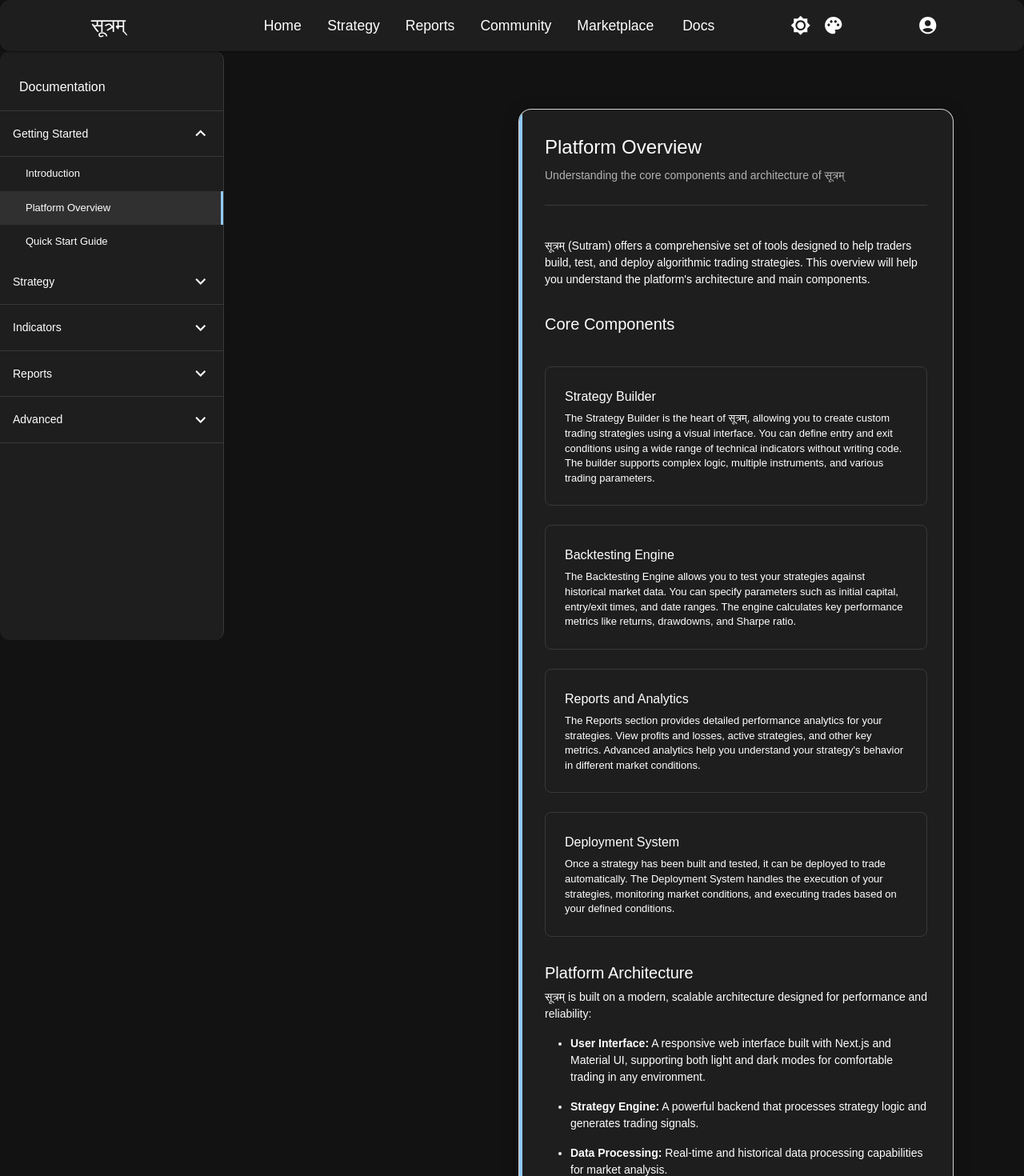
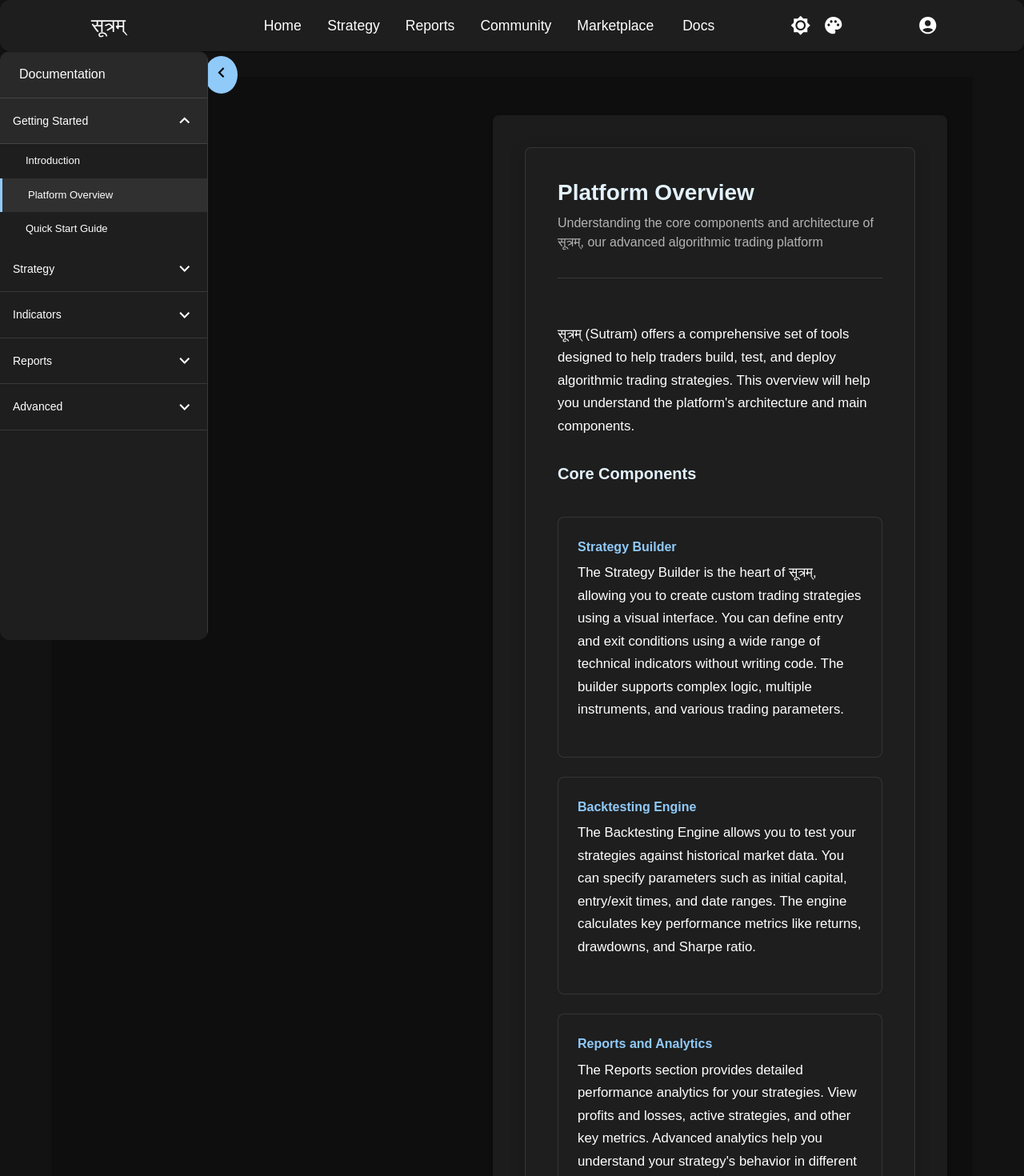
Before and after one commit to AmitSharmamad/mukham, a Next.js app: page /docs/getting-started/platform-overview in a window 1280 px wide. Shown: the top 1470 px of the page at 80% size. Built offline with nearby package versions, Linux system fonts and the light colour scheme; a web font is replaced by a local one.

Commit message:
Made docs a bit bette

```diff
--- a/src/components/DocContent/index.tsx
+++ b/src/components/DocContent/index.tsx
@@ -1,5 +1,5 @@
 import React from 'react';
-import { Box, BoxProps, alpha, Divider, Typography, useTheme } from '@mui/material';
+import { Box, BoxProps, alpha, Divider, Typography, useTheme, Paper } from '@mui/material';
 import { styled } from '@mui/material/styles';
 
 export interface DocContentProps extends BoxProps {
@@ -7,28 +7,18 @@ export interface DocContentProps extends BoxProps {
   subtitle?: string;
 }
 
-const StyledDocContent = styled(Box)(({ theme }) => ({
+const StyledDocContent = styled(Paper)(({ theme }) => ({
   backgroundColor: theme.palette.background.paper,
-  borderRadius: theme.shape.borderRadius * 2,
-  transition: theme.transitions.create(['background-color', 'box-shadow', 'border-color']),
+  borderRadius: theme.shape.borderRadius,
+  transition: theme.transitions.create(['background-color', 'box-shadow']),
   boxShadow: theme.palette.mode === 'dark'
-    ? '0 4px 20px rgba(0, 0, 0, 0.25)'
-    : '0 2px 10px rgba(0, 0, 0, 0.05)',
-  border: `1px solid ${alpha(theme.palette.divider, theme.palette.mode === 'dark' ? 0.8 : 0.3)}`,
+    ? '0 4px 20px rgba(0, 0, 0, 0.2)'
+    : '0 1px 3px rgba(0, 0, 0, 0.05)',
   overflow: 'hidden',
-  padding: theme.spacing(4),
+  padding: theme.spacing(5),
+  width: '100%',
   position: 'relative',
-  '&::before': {
-    content: '""',
-    position: 'absolute',
-    top: 0,
-    left: 0,
-    width: '4px',
-    height: '100%',
-    backgroundColor: theme.palette.primary.main,
-    borderTopLeftRadius: theme.shape.borderRadius * 2,
-    borderBottomLeftRadius: theme.shape.borderRadius * 2,
-  }
+  border: theme.palette.mode === 'dark' ? `1px solid ${alpha(theme.palette.divider, 0.1)}` : 'none',
 }));
 
 export const DocContent: React.FC<DocContentProps> = ({
@@ -49,15 +39,28 @@ export const DocContent: React.FC<DocContentProps> = ({
     >
       {title && (
         <>
-          <Box sx={{ display: 'flex', flexDirection: 'column', mb: 2 }}>
-            <Typography variant="h4" component="h1" gutterBottom>
+          <Box sx={{ display: 'flex', flexDirection: 'column', mb: 4 }}>
+            <Typography
+              variant="h3"
+              component="h1"
+              gutterBottom
+              sx={{
+                fontWeight: 600,
+                color: theme.palette.mode === 'dark' ? theme.palette.primary.light : theme.palette.primary.dark,
+              }}
+            >
               {title}
             </Typography>
             {subtitle && (
               <Typography
-                variant="subtitle1"
+                variant="h6"
                 color="text.secondary"
-                sx={{ mb: 2 }}
+                sx={{
+                  mb: 3,
+                  fontWeight: 400,
+                  maxWidth: '700px',
+                  lineHeight: 1.5
+                }}
               >
                 {subtitle}
               </Typography>
@@ -66,7 +69,28 @@ export const DocContent: React.FC<DocContentProps> = ({
           </Box>
         </>
       )}
-      {children}
+      <Box sx={{
+        '& p': {
+          lineHeight: 1.7,
+          fontSize: '1.05rem',
+          mb: 2.5
+        },
+        '& h5': {
+          fontWeight: 600,
+          mb: 2,
+          mt: 4,
+          color: theme.palette.mode === 'dark' ? theme.palette.primary.light : theme.palette.primary.dark,
+        },
+        '& ul': {
+          pl: 3,
+          mb: 3
+        },
+        '& li': {
+          mb: 1.5
+        }
+      }}>
+        {children}
+      </Box>
     </StyledDocContent>
   );
 };
--- /dev/null
+++ b/src/components/DocNavigation/index.tsx
@@ -0,0 +1,79 @@
+import React from 'react';
+import { Box, Button, Divider, Typography, useTheme } from '@mui/material';
+import { ArrowBackIos, ArrowForwardIos } from '@mui/icons-material';
+import Link from 'next/link';
+
+interface DocNavigationProps {
+  prevDoc?: {
+    title: string;
+    path: string;
+  };
+  nextDoc?: {
+    title: string;
+    path: string;
+  };
+}
+
+export const DocNavigation: React.FC<DocNavigationProps> = ({ prevDoc, nextDoc }) => {
+  const theme = useTheme();
+
+  return (
+    <Box
+      sx={{
+        display: 'flex',
+        justifyContent: 'space-between',
+        mt: 6,
+        pt: 4,
+        borderTop: `1px solid ${theme.palette.divider}`
+      }}
+    >
+      {prevDoc ? (
+        <Button
+          component={Link}
+          href={prevDoc.path}
+          startIcon={<ArrowBackIos />}
+          variant="text"
+          color="primary"
+          sx={{
+            textAlign: 'left',
+            justifyContent: 'flex-start',
+            '&:hover': {
+              backgroundColor: 'transparent',
+              color: theme.palette.primary.main
+            }
+          }}
+        >
+          <Box sx={{ display: 'flex', flexDirection: 'column', alignItems: 'flex-start' }}>
+            <Typography variant="caption" sx={{ opacity: 0.7 }}>Previous</Typography>
+            <Typography variant="body2">{prevDoc.title}</Typography>
+          </Box>
+        </Button>
+      ) : <Box />}
+
+      {nextDoc && (
+        <Button
+          component={Link}
+          href={nextDoc.path}
+          endIcon={<ArrowForwardIos />}
+          variant="text"
+          color="primary"
+          sx={{
+            textAlign: 'right',
+            justifyContent: 'flex-end',
+            '&:hover': {
+              backgroundColor: 'transparent',
+              color: theme.palette.primary.main
+            }
+          }}
+        >
+          <Box sx={{ display: 'flex', flexDirection: 'column', alignItems: 'flex-end' }}>
+            <Typography variant="caption" sx={{ opacity: 0.7 }}>Next</Typography>
+            <Typography variant="body2">{nextDoc.title}</Typography>
+          </Box>
+        </Button>
+      )}
+    </Box>
+  );
+};
+
+export default DocNavigation;
--- a/src/components/DocsLayout/index.tsx
+++ b/src/components/DocsLayout/index.tsx
@@ -12,13 +12,14 @@ import {
   useMediaQuery,
   IconButton,
   Collapse,
-  ListSubheader
+  ListSubheader,
+  Paper
 } from '@mui/material';
-import { ExpandLess, ExpandMore, Menu as MenuIcon } from '@mui/icons-material';
+import { ExpandLess, ExpandMore, Menu as MenuIcon, ChevronLeft } from '@mui/icons-material';
 import Link from 'next/link';
 import { useRouter } from 'next/router';
 
-const drawerWidth = 280;
+const drawerWidth = 260;
 
 // Documentation structure with nested categories
 const docNavigation = [
@@ -77,7 +78,9 @@ export const DocsLayout: React.FC<DocsLayoutProps> = ({ children }) => {
   const theme = useTheme();
   const router = useRouter();
   const isMobile = useMediaQuery(theme.breakpoints.down('md'));
+  const isTablet = useMediaQuery(theme.breakpoints.down('lg'));
   const [mobileOpen, setMobileOpen] = useState(false);
+  const [drawerOpen, setDrawerOpen] = useState(!isTablet);
   const [openCategories, setOpenCategories] = useState<{ [key: string]: boolean }>({});
 
   // Initialize open state for categories based on current route
@@ -91,6 +94,11 @@ export const DocsLayout: React.FC<DocsLayoutProps> = ({ children }) => {
     setOpenCategories(initialOpenState);
   }, [router.pathname]);
 
+  // Update drawer state based on screen size
+  useEffect(() => {
+    setDrawerOpen(!isTablet);
+  }, [isTablet]);
+
   const handleToggleCategory = (category: string) => {
     setOpenCategories(prev => ({
       ...prev,
@@ -99,20 +107,25 @@ export const DocsLayout: React.FC<DocsLayoutProps> = ({ children }) => {
   };
 
   const handleDrawerToggle = () => {
+    if (isMobile) {
       setMobileOpen(!mobileOpen);
+    } else {
+      setDrawerOpen(!drawerOpen);
+    }
   };
 
   const isItemActive = (path: string) => router.pathname === path;
 
   const drawer = (
-    <Box sx={{ overflow: 'auto', mt: 2 }}>
+    <Box sx={{ overflow: 'auto', height: '100%', borderRight: `1px solid ${theme.palette.divider}` }}>
       <Typography
         variant="h6"
         sx={{
           px: 3,
           py: 2,
-          fontWeight: 400,
-          borderBottom: `1px solid ${theme.palette.divider}`
+          fontWeight: 500,
+          borderBottom: `1px solid ${theme.palette.divider}`,
+          backgroundColor: theme.palette.mode === 'dark' ? 'rgba(255, 255, 255, 0.05)' : 'rgba(0, 0, 0, 0.02)'
         }}
       >
         Documentation
@@ -131,13 +144,16 @@ export const DocsLayout: React.FC<DocsLayoutProps> = ({ children }) => {
               sx={{
                 py: 1.5,
                 borderBottom: `1px solid ${theme.palette.divider}`,
+                backgroundColor: openCategories[section.category] ?
+                  (theme.palette.mode === 'dark' ? 'rgba(255, 255, 255, 0.05)' : 'rgba(0, 0, 0, 0.02)') :
+                  'transparent'
               }}
             >
               <ListItemText
                 primary={section.category}
                 primaryTypographyProps={{
                   variant: 'subtitle1',
-                  fontWeight: 400
+                  fontWeight: 500
                 }}
               />
               {openCategories[section.category] ? <ExpandLess /> : <ExpandMore />}
@@ -157,7 +173,7 @@ export const DocsLayout: React.FC<DocsLayoutProps> = ({ children }) => {
                         backgroundColor: theme.palette.mode === 'dark'
                           ? 'rgba(255, 255, 255, 0.08)'
                           : 'rgba(0, 0, 0, 0.04)',
-                        borderRight: `3px solid ${theme.palette.primary.main}`,
+                        borderLeft: `3px solid ${theme.palette.primary.main}`,
                         '&:hover': {
                           backgroundColor: theme.palette.mode === 'dark'
                             ? 'rgba(255, 255, 255, 0.12)'
@@ -168,7 +184,12 @@ export const DocsLayout: React.FC<DocsLayoutProps> = ({ children }) => {
                   >
                     <ListItemText
                       primary={item.title}
-                      primaryTypographyProps={{ variant: 'body2' }}
+                      primaryTypographyProps={{
+                        variant: 'body2',
+                        sx: {
+                          fontWeight: isItemActive(item.path) ? 500 : 400
+                        }
+                      }}
                     />
                   </ListItemButton>
                 ))}
@@ -181,34 +202,36 @@ export const DocsLayout: React.FC<DocsLayoutProps> = ({ children }) => {
   );
 
   return (
-    <Box sx={{ display: 'flex', minHeight: '100%' }}>
-      {isMobile && (
+    <Box sx={{ display: 'flex', minHeight: '100%', backgroundColor: theme.palette.mode === 'dark' ? 'rgba(0, 0, 0, 0.2)' : '#f5f7f9' }}>
       <IconButton
         color="inherit"
-          aria-label="open drawer"
+        aria-label="toggle drawer"
         edge="start"
         onClick={handleDrawerToggle}
         sx={{
           mr: 2,
           ml: 1,
-            display: { sm: 'block', md: 'none' },
+          display: { xs: 'block' },
           position: 'fixed',
           top: 70,
-            left: 0,
+          left: drawerOpen && !isMobile ? drawerWidth - 12 : 10,
           zIndex: 1100,
           backgroundColor: theme.palette.primary.main,
           color: theme.palette.primary.contrastText,
+          transition: theme.transitions.create(['left'], {
+            easing: theme.transitions.easing.sharp,
+            duration: theme.transitions.duration.standard,
+          }),
           '&:hover': {
             backgroundColor: theme.palette.primary.dark,
           }
         }}
       >
-          <MenuIcon />
+        {drawerOpen && !isMobile ? <ChevronLeft /> : <MenuIcon />}
       </IconButton>
-      )}
       <Drawer
-        variant={isMobile ? "temporary" : "permanent"}
-        open={isMobile ? mobileOpen : true}
+        variant={isMobile ? "temporary" : "persistent"}
+        open={isMobile ? mobileOpen : drawerOpen}
         onClose={handleDrawerToggle}
         sx={{
           width: drawerWidth,
@@ -218,7 +241,8 @@ export const DocsLayout: React.FC<DocsLayoutProps> = ({ children }) => {
             boxSizing: 'border-box',
             top: { xs: 0, sm: 64 },
             height: { xs: '100%', sm: 'calc(100% - 64px)' },
-            borderRight: `1px solid ${theme.palette.divider}`
+            borderRight: 'none',
+            boxShadow: theme.palette.mode === 'dark' ? 'none' : '0 0 15px rgba(0, 0, 0, 0.05)'
           },
         }}
       >
@@ -228,15 +252,33 @@ export const DocsLayout: React.FC<DocsLayoutProps> = ({ children }) => {
         component="main"
         sx={{
           flexGrow: 1,
-          p: 3,
-          pt: { xs: 2, sm: 3 },
-          ml: { xs: 0, md: `${drawerWidth}px` },
-          width: { xs: '100%', md: `calc(100% - ${drawerWidth}px)` },
-          maxWidth: '100%'
+          p: { xs: 2, sm: 3, md: 4 },
+          ml: { xs: 0 },
+          width: '100%',
+          maxWidth: '100%',
+          transition: theme.transitions.create(['margin'], {
+            easing: theme.transitions.easing.sharp,
+            duration: theme.transitions.duration.standard,
+          }),
+          ...(drawerOpen && !isMobile && {
+            ml: `${drawerWidth}px`,
+            width: `calc(100% - ${drawerWidth}px)`,
+          }),
         }}
       >
         <Box sx={{ mb: 2, mt: { xs: 4, sm: 0 } }} />
+        <Paper
+          elevation={1}
+          sx={{
+            p: { xs: 3, sm: 4, md: 5 },
+            borderRadius: 1,
+            backgroundColor: theme.palette.mode === 'dark' ? 'rgba(30, 30, 30, 0.9)' : '#ffffff',
+            width: '100%',
+            minHeight: 'calc(100vh - 130px)',
+          }}
+        >
           {children}
+        </Paper>
       </Box>
     </Box>
   );
--- a/src/components/index.ts
+++ b/src/components/index.ts
@@ -2,6 +2,7 @@ export { default as Button } from './Button';
 export { default as Card } from './Card';
 export { default as DateTimePicker } from './DateTimePicker';
 export { default as DocContent } from './DocContent';
+export { default as DocNavigation } from './DocNavigation';
 export { default as Footer } from './Footer';
 export { default as MainLayout } from './MainLayout';
 export { default as Navbar } from '../components/Navbar';
--- a/src/pages/docs/getting-started/platform-overview.tsx
+++ b/src/pages/docs/getting-started/platform-overview.tsx
@@ -1,80 +1,153 @@
-import { Box, Typography, Divider, Grid } from '@mui/material';
+import { Box, Typography, Divider, Grid, useTheme, Paper } from '@mui/material';
 import { DocsLayout } from '../../../components/DocsLayout';
-import { DocContent } from '../../../components';
+import { DocContent, DocNavigation } from '../../../components';
 
 export default function PlatformOverview() {
+  const theme = useTheme();
+
   return (
     <DocsLayout>
       <DocContent
         title="Platform Overview"
-        subtitle="Understanding the core components and architecture of सूत्रम्"
-        sx={{ mb: 4 }}
+        subtitle="Understanding the core components and architecture of सूत्रम्, our advanced algorithmic trading platform"
       >
         <Typography variant="body1" paragraph>
           सूत्रम् (Sutram) offers a comprehensive set of tools designed to help traders build, test, and deploy
           algorithmic trading strategies. This overview will help you understand the platform's architecture and main components.
         </Typography>
 
-        <Typography variant="h5" gutterBottom sx={{ mt: 4 }}>
+        <Typography variant="h5" gutterBottom>
           Core Components
         </Typography>
 
         <Grid container spacing={3} sx={{ mt: 2 }}>
           <Grid item xs={12}>
-            <Box sx={{ p: 3, border: '1px solid', borderColor: 'divider', borderRadius: 1 }}>
-              <Typography variant="h6" gutterBottom>
+            <Paper
+              elevation={0}
+              sx={{
+                p: 3,
+                border: '1px solid',
+                borderColor: theme.palette.mode === 'dark' ? 'rgba(255, 255, 255, 0.1)' : 'rgba(0, 0, 0, 0.1)',
+                borderRadius: 1,
+                '&:hover': {
+                  boxShadow: theme.palette.mode === 'dark' ?
+                    '0 4px 20px rgba(0, 0, 0, 0.3)' :
+                    '0 4px 20px rgba(0, 0, 0, 0.08)',
+                  borderColor: theme.palette.primary.main,
+                }
+              }}
+            >
+              <Typography
+                variant="h6"
+                gutterBottom
+                sx={{ color: theme.palette.primary.main, fontWeight: 600 }}
+              >
                 Strategy Builder
               </Typography>
-              <Typography variant="body2">
+              <Typography variant="body1">
                 The Strategy Builder is the heart of सूत्रम्, allowing you to create custom trading strategies
                 using a visual interface. You can define entry and exit conditions using a wide range of technical
                 indicators without writing code. The builder supports complex logic, multiple instruments, and various
                 trading parameters.
               </Typography>
-            </Box>
+            </Paper>
           </Grid>
 
           <Grid item xs={12}>
-            <Box sx={{ p: 3, border: '1px solid', borderColor: 'divider', borderRadius: 1 }}>
-              <Typography variant="h6" gutterBottom>
+            <Paper
+              elevation={0}
+              sx={{
+                p: 3,
+                border: '1px solid',
+                borderColor: theme.palette.mode === 'dark' ? 'rgba(255, 255, 255, 0.1)' : 'rgba(0, 0, 0, 0.1)',
+                borderRadius: 1,
+                '&:hover': {
+                  boxShadow: theme.palette.mode === 'dark' ?
+                    '0 4px 20px rgba(0, 0, 0, 0.3)' :
+                    '0 4px 20px rgba(0, 0, 0, 0.08)',
+                  borderColor: theme.palette.primary.main,
+                }
+              }}
+            >
+              <Typography
+                variant="h6"
+                gutterBottom
+                sx={{ color: theme.palette.primary.main, fontWeight: 600 }}
+              >
                 Backtesting Engine
               </Typography>
-              <Typography variant="body2">
+              <Typography variant="body1">
                 The Backtesting Engine allows you to test your strategies against historical market data.
                 You can specify parameters such as initial capital, entry/exit times, and date ranges.
                 The engine calculates key performance metrics like returns, drawdowns, and Sharpe ratio.
               </Typography>
-            </Box>
+            </Paper>
           </Grid>
 
           <Grid item xs={12}>
-            <Box sx={{ p: 3, border: '1px solid', borderColor: 'divider', borderRadius: 1 }}>
-              <Typography variant="h6" gutterBottom>
+            <Paper
+              elevation={0}
+              sx={{
+                p: 3,
+                border: '1px solid',
+                borderColor: theme.palette.mode === 'dark' ? 'rgba(255, 255, 255, 0.1)' : 'rgba(0, 0, 0, 0.1)',
+                borderRadius: 1,
+                '&:hover': {
+                  boxShadow: theme.palette.mode === 'dark' ?
+                    '0 4px 20px rgba(0, 0, 0, 0.3)' :
+                    '0 4px 20px rgba(0, 0, 0, 0.08)',
+                  borderColor: theme.palette.primary.main,
+                }
+              }}
+            >
+              <Typography
+                variant="h6"
+                gutterBottom
+                sx={{ color: theme.palette.primary.main, fontWeight: 600 }}
+              >
                 Reports and Analytics
               </Typography>
-              <Typography variant="body2">
+              <Typography variant="body1">
                 The Reports section provides detailed performance analytics for your strategies.
                 View profits and losses, active strategies, and other key metrics. Advanced analytics
                 help you understand your strategy's behavior in different market conditions.
               </Typography>
-            </Box>
+            </Paper>
           </Grid>
 
           <Grid item xs={12}>
-            <Box sx={{ p: 3, border: '1px solid', borderColor: 'divider', borderRadius: 1 }}>
-              <Typography variant="h6" gutterBottom>
+            <Paper
+              elevation={0}
+              sx={{
+                p: 3,
+                border: '1px solid',
+                borderColor: theme.palette.mode === 'dark' ? 'rgba(255, 255, 255, 0.1)' : 'rgba(0, 0, 0, 0.1)',
+                borderRadius: 1,
+                '&:hover': {
+                  boxShadow: theme.palette.mode === 'dark' ?
+                    '0 4px 20px rgba(0, 0, 0, 0.3)' :
+                    '0 4px 20px rgba(0, 0, 0, 0.08)',
+                  borderColor: theme.palette.primary.main,
+                }
+              }}
+            >
+              <Typography
+                variant="h6"
+                gutterBottom
+                sx={{ color: theme.palette.primary.main, fontWeight: 600 }}
+              >
                 Deployment System
               </Typography>
-              <Typography variant="body2">
+              <Typography variant="body1">
                 Once a strategy has been built and tested, it can be deployed to trade automatically.
                 The Deployment System handles the execution of your strategies, monitoring market conditions,
                 and executing trades based on your defined conditions.
               </Typography>
-            </Box>
+            </Paper>
           </Grid>
         </Grid>
 
-        <Typography variant="h5" gutterBottom sx={{ mt: 4 }}>
+        <Typography variant="h5" gutterBottom>
           Platform Architecture
         </Typography>
         <Typography variant="body1" paragraph>
@@ -96,7 +169,7 @@ export default function PlatformOverview() {
           </Typography>
         </Box>
 
-        <Typography variant="h5" gutterBottom sx={{ mt: 4 }}>
+        <Typography variant="h5" gutterBottom>
           Navigation and Access
         </Typography>
         <Typography variant="body1" paragraph>
@@ -116,7 +189,7 @@ export default function PlatformOverview() {
             <strong>Docs:</strong> The documentation you're currently reading.
           </Typography>
         </Box>
-        <Typography variant="body1" paragraph sx={{ mt: 2 }}>
+        <Typography variant="body1" paragraph>
           Additional options are available via the profile icon in the top right corner:
         </Typography>
         <Box component="ul" sx={{ pl: 4 }}>
@@ -127,6 +200,17 @@ export default function PlatformOverview() {
             <strong>Support:</strong> Access to customer support and help resources.
           </Typography>
         </Box>
+
+        <DocNavigation
+          prevDoc={{
+            title: "Introduction",
+            path: "/docs/getting-started/introduction"
+          }}
+          nextDoc={{
+            title: "Quick Start Guide",
+            path: "/docs/getting-started/quick-start"
+          }}
+        />
       </DocContent>
     </DocsLayout>
   );
```
Also changed, not shown: src/pages/docs/getting-started/introduction.tsx (+16 -7 lines). Lines whose indentation alone changed are shown as unchanged.
